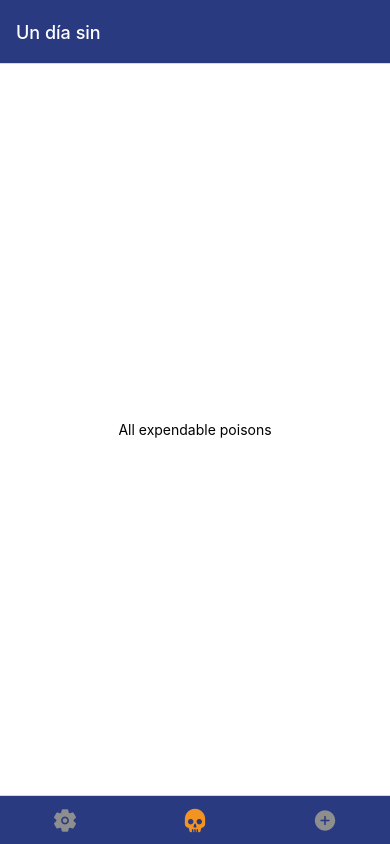
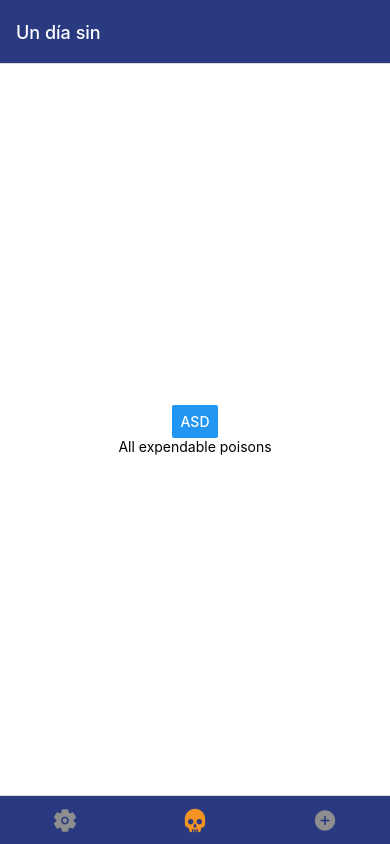
Before and after one commit to naueru/unDiaSin, a React Native app: screen /Expendables in a window 390 px wide. Built offline with nearby package versions, Linux system fonts and the light colour scheme.

Commit message:
Adds icon feedback to check saved date. Adds dummy button to navigate to edit screen

```diff
--- a/screens/AllExpendables.tsx
+++ b/screens/AllExpendables.tsx
@@ -1,14 +1,24 @@
+import { ParamListBase, useNavigation } from "@react-navigation/native";
+import { NativeStackNavigationProp } from "@react-navigation/native-stack";
 import { FC, useContext } from "react";
-import { StyleSheet, Text, View } from "react-native";
+import { Button, StyleSheet, Text, View } from "react-native";
 import { ExpendablesContext } from "../store/expendables-context";
 
 const AllExpendables: FC = () => {
   const ExpendablesCtx = useContext(ExpendablesContext);
+  const navigation = useNavigation<NativeStackNavigationProp<ParamListBase>>();
   return (
     <View style={styles.container}>
+      <Button
+        onPress={() => {
+          navigation.navigate("ManageExpendable");
+        }}
+        title="ASD"
+      />
       <Text>All expendable poisons</Text>
       {ExpendablesCtx.expendables.map((expendable) => (
         <View key={`expendable_${expendable.id}`}>
+          <Text>{expendable.icon}</Text>
           <Text>{expendable.id}</Text>
           <Text>{expendable.name}</Text>
           <Text>{expendable.initDay}</Text>
```
